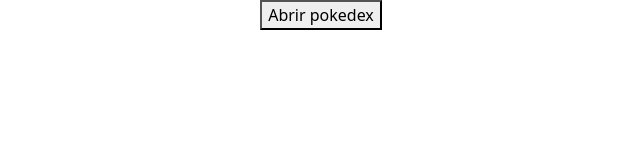
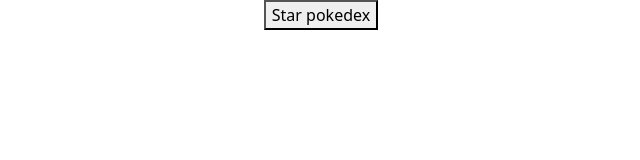
Before and after one commit to cristhianocunha/pokedex-alpine-js, a plain HTML site: page index.html in a window 1280 px wide. Shown: the full height of the page, 319-959 px from the left. Drawn offline with nearby package versions, Linux system fonts and the light colour scheme.

Commit message:
quero assim

```diff
--- a/index.html
+++ b/index.html
@@ -21,7 +21,7 @@
 <body>
 
     <div x-data="{ open: false,     () { this.open = ! this.open } }" class="text-center">
-        <button @click="toggle()">Abrir pokedex </button>
+        <button @click="toggle()">Star pokedex </button>
 
         <div x-show="open" x-data="{ inputValue: '' }"  class="text-center">
             <h1>Digite o ID do pokemon</h1>
```
